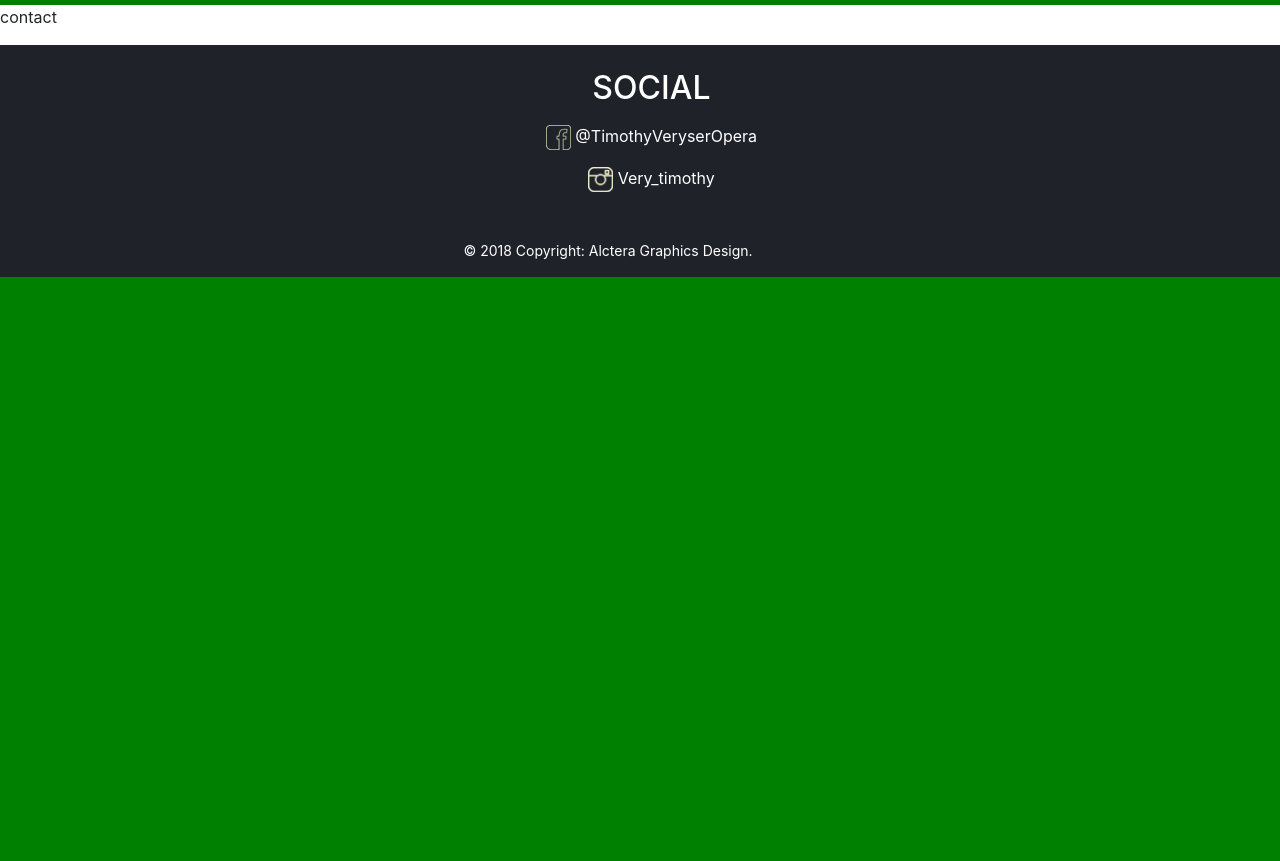
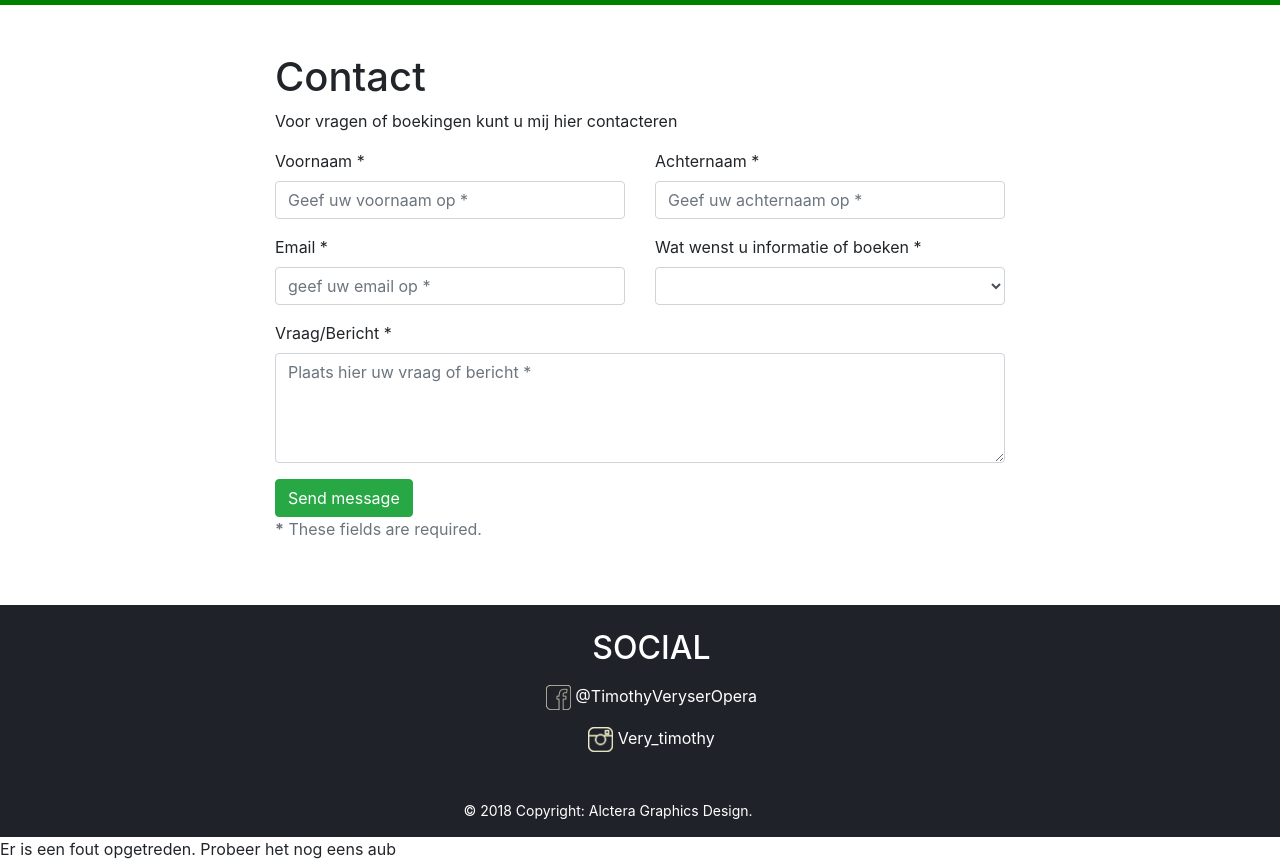
Before and after one commit to YanniD/timothy-veryser, a PHP site: page / in a window 1280 px wide. Shown: the part 1246-2107 px from the top of the page. Before the commit the page ends 1523 px from the top, so only its background shows below. Run offline with PHP 8.4, Linux system fonts and the light colour scheme.

Commit message:
contact form

```diff
--- a/index.php
+++ b/index.php
@@ -4,3 +4,83 @@
 <?php include('pages/videos.php');?>
 <?php include('pages/contact.php');?>
 <?php include('pages/footer.php');?>
+
+
+<!-- email adres laten werken van deze website => https://bootstrapious.com/p/how-to-build-a-working-bootstrap-contact-form -->
+
+<?php
+/*
+ *  CONFIGURE EVERYTHING HERE
+ */
+
+// an email address that will be in the From field of the email.
+$from = '';
+
+// an email address that will receive the email with the output of the form
+$sendTo = 'schellens.tibo@outlook.com';
+
+// subject of the email
+$subject = 'New message from contact form';
+
+// form field names and their translations.
+// array variable name => Text to appear in the email
+$fields = array('name' => 'Name', 'surname' => 'Surname', 'need' => 'Need', 'email' => 'Email', 'message' => 'Message');
+
+// message that will be displayed when everything is OK :)
+$okMessage = 'Het is succesvol verzonden. Danku, Ik beantwoord uw vraag/bericht zo snel mogelijk!';
+
+// If something goes wrong, we will display this message.
+$errorMessage = 'Er is een fout opgetreden. Probeer het nog eens aub';
+
+/*
+ *  LET'S DO THE SENDING
+ */
+
+// if you are not debugging and don't need error reporting, turn this off by error_reporting(0);
+error_reporting(E_ALL & ~E_NOTICE);
+
+try
+{
+
+    if(count($_POST) == 0) throw new \Exception('Form is empty');
+
+    $emailText = "You have a new message from your contact form\n=============================\n";
+
+    foreach ($_POST as $key => $value) {
+        // If the field exists in the $fields array, include it in the email
+        if (isset($fields[$key])) {
+            $emailText .= "$fields[$key]: $value\n";
+        }
+    }
+
+    // All the neccessary headers for the email.
+    $headers = array('Content-Type: text/plain; charset="UTF-8";',
+        'From: ' . $from,
+        'Reply-To: ' . $from,
+        'Return-Path: ' . $from,
+    );
+
+    // Send email
+    mail($sendTo, $subject, $emailText, implode("\n", $headers));
+
+    $responseArray = array('type' => 'success', 'message' => $okMessage);
+}
+catch (\Exception $e)
+{
+    $responseArray = array('type' => 'danger', 'message' => $errorMessage);
+}
+
+
+// if requested by AJAX request return JSON response
+if (!empty($_SERVER['HTTP_X_REQUESTED_WITH']) && strtolower($_SERVER['HTTP_X_REQUESTED_WITH']) == 'xmlhttprequest') {
+    $encoded = json_encode($responseArray);
+
+    header('Content-Type: application/json');
+
+    echo $encoded;
+}
+// else just display the message
+else {
+    echo $responseArray['message'];
+}
+?>
--- a/pages/contact.php
+++ b/pages/contact.php
@@ -1,2 +1,84 @@
-<p>contact</p>
+        <div class="container">
+
+            <div class="row">
+
+                <div class="col-xl-8 offset-xl-2 py-5">
+
+                    <h1>Contact</h1>
+                    <p>Voor vragen of boekingen kunt u mij hier contacteren</p>
+
+                    <!-- We're going to place the form here in the next step -->
+                    <form id="contact-form" method="post" action="/index.php" role="form">
+
+    <div class="messages"></div>
+
+    <div class="controls">
+
+        <div class="row">
+            <div class="col-md-6">
+                <div class="form-group">
+                    <label for="form_name">Voornaam *</label>
+                    <input id="form_name" type="text" name="name" class="form-control" placeholder="Geef uw voornaam op *" required="required" data-error="Voornaam vereist.">
+                    <div class="help-block with-errors"></div>
+                </div>
+            </div>
+            <div class="col-md-6">
+                <div class="form-group">
+                    <label for="form_lastname">Achternaam *</label>
+                    <input id="form_lastname" type="text" name="surname" class="form-control" placeholder="Geef uw achternaam op *" required="required" data-error="Achternaam vereist.">
+                    <div class="help-block with-errors"></div>
+                </div>
+            </div>
+        </div>
+        <div class="row">
+            <div class="col-md-6">
+                <div class="form-group">
+                    <label for="form_email">Email *</label>
+                    <input id="form_email" type="email" name="email" class="form-control" placeholder="geef uw email op *" required="required" data-error="Geldig email aub.">
+                    <div class="help-block with-errors"></div>
+                </div>
+            </div>
+            <div class="col-md-6">
+                <div class="form-group">
+                    <label for="form_need">Wat wenst u informatie of boeken *</label>
+                    <select id="form_need" name="need" class="form-control" required="required" data-error="Geef uw keuze op aub.">
+                        <option value=""></option>
+                        <option value="Request quotation">Informatie</option>
+                        <option value="Request order status">Timothy boeken</option>
+                    </select>
+                    <div class="help-block with-errors"></div>
+                </div>
+            </div>
+        </div>
+        <div class="row">
+            <div class="col-md-12">
+                <div class="form-group">
+                    <label for="form_message">Vraag/Bericht *</label>
+                    <textarea id="form_message" name="message" class="form-control" placeholder="Plaats hier uw vraag of bericht *" rows="4" required="required" data-error="Laat een vraag of bericht achter aub ."></textarea>
+                    <div class="help-block with-errors"></div>
+                </div>
+            </div>
+            <div class="col-md-12">
+                <input type="submit" class="btn btn-success btn-send" value="Send message">
+            </div>
+        </div>
+        <div class="row">
+            <div class="col-md-12">
+                <p class="text-muted">
+                    <strong>*</strong> These fields are required.
+                </p>
+            </div>
+        </div>
+    </div>
+
+</form>
+
+                </div>
+
+            </div>
+
+        </div>
+
+
+
 </main>
--- a/pages/header.php
+++ b/pages/header.php
@@ -12,6 +12,7 @@
     <link rel="stylesheet" type="text/css" href="/public/css/screenMenu.css">
     <link rel="stylesheet" type="text/css" href="/public/css/screenabout.css">
     <link rel="stylesheet" type="text/css" href="/public/css/screenVideos.css">
+    <link rel="stylesheet" type="text/css" href="/public/css/screenContact.css">
 
 
     <title>Document</title>
--- a/public/js/script.js
+++ b/public/js/script.js
@@ -3,3 +3,51 @@ console.log("js loaded");
 $( document ).ready(function() {
     console.log( "jquery ready!" );
 });
+
+// voor het email adres te laten werken => https://bootstrapious.com/p/how-to-build-a-working-bootstrap-contact-form
+
+$(function () {
+
+    // init the validator
+    // validator files are included in the download package
+    // otherwise download from http://1000hz.github.io/bootstrap-validator
+
+    $('#contact-form').validator();
+
+
+    // when the form is submitted
+    $('#contact-form').on('submit', function (e) {
+
+        // if the validator does not prevent form submit
+        if (!e.isDefaultPrevented()) {
+            var url = "contact.php";
+
+            // POST values in the background the the script URL
+            $.ajax({
+                type: "POST",
+                url: url,
+                data: $(this).serialize(),
+                success: function (data)
+                {
+                    // data = JSON object that contact.php returns
+
+                    // we recieve the type of the message: success x danger and apply it to the
+                    var messageAlert = 'alert-' + data.type;
+                    var messageText = data.message;
+
+                    // let's compose Bootstrap alert box HTML
+                    var alertBox = '<div class="alert ' + messageAlert + ' alert-dismissable"><button type="button" class="close" data-dismiss="alert" aria-hidden="true">&times;</button>' + messageText + '</div>';
+
+                    // If we have messageAlert and messageText
+                    if (messageAlert && messageText) {
+                        // inject the alert to .messages div in our form
+                        $('#contact-form').find('.messages').html(alertBox);
+                        // empty the form
+                        $('#contact-form')[0].reset();
+                    }
+                }
+            });
+            return false;
+        }
+    })
+});
```
Also changed, not shown: public/css/screenContact.css (added).
